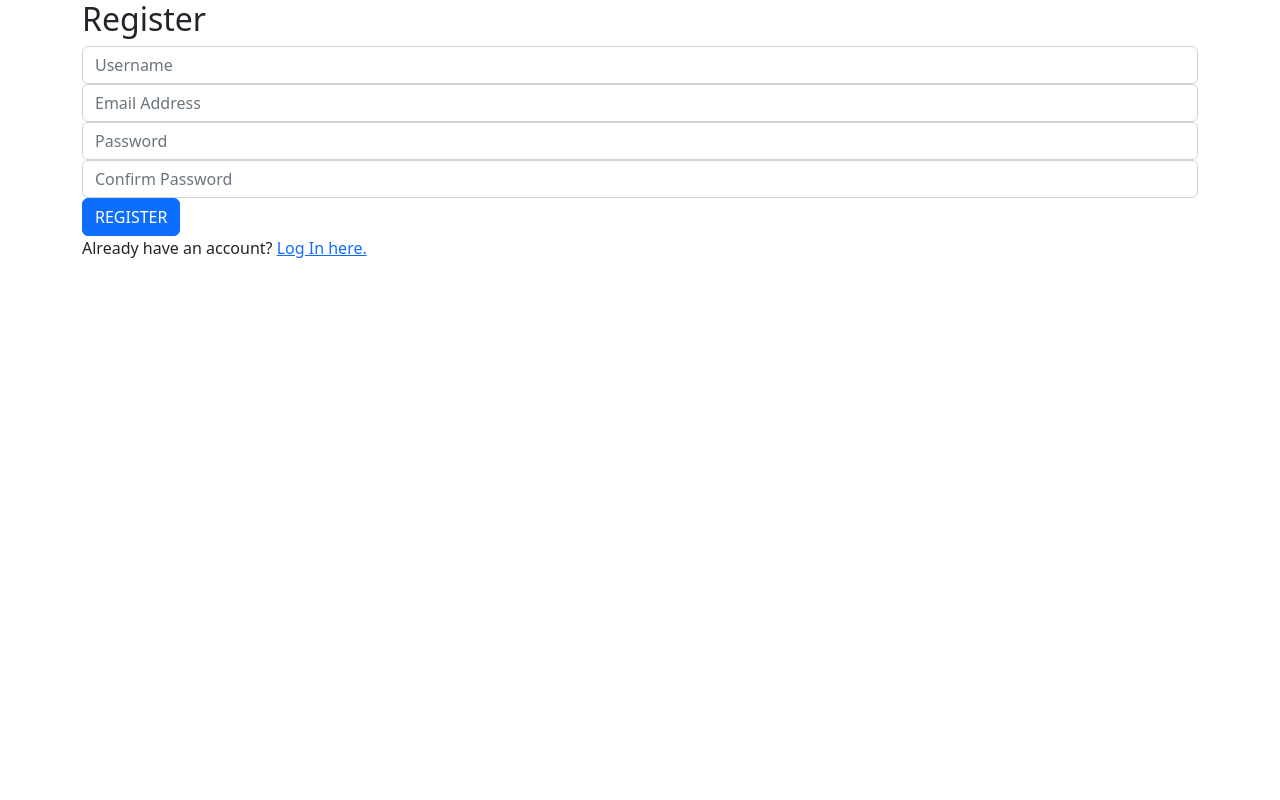
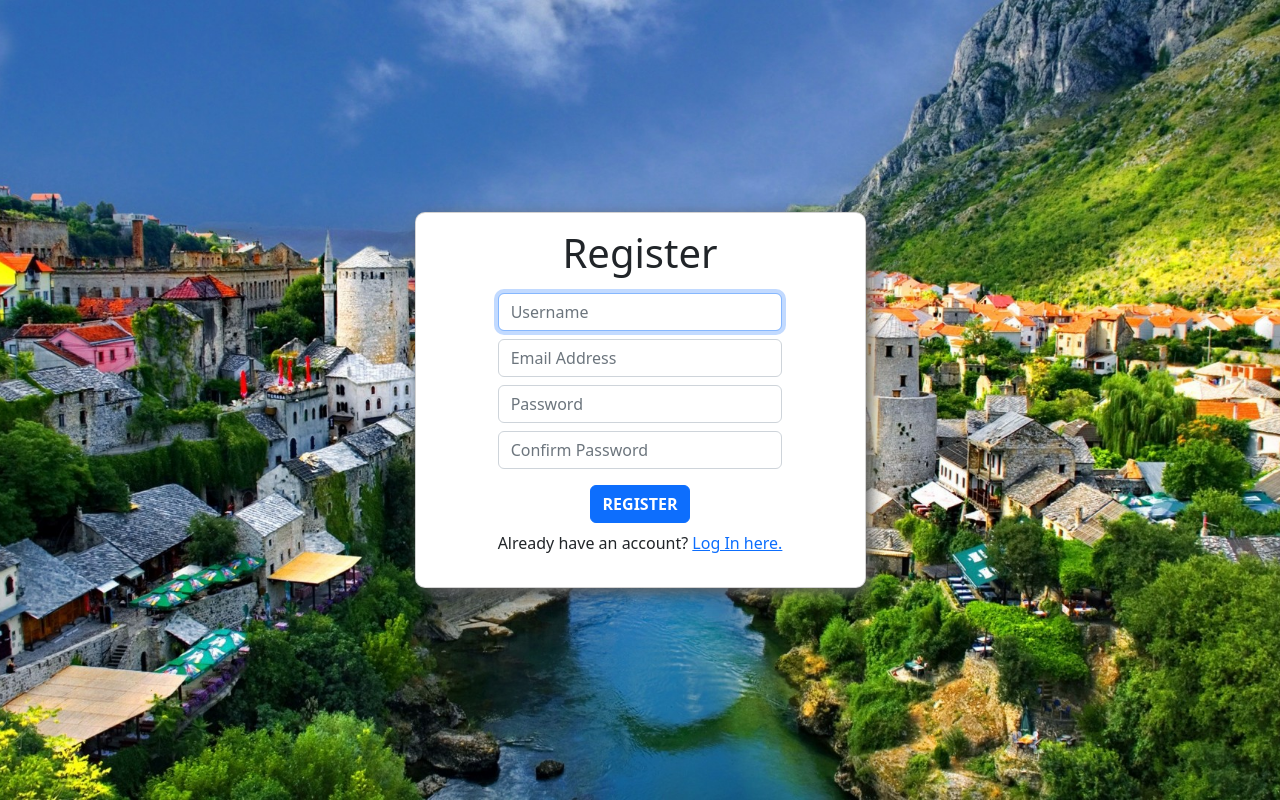
Before and after one commit to CamilaNieto-Centennial/landhop, a Django app: template landhop/templates/landhop/register.html in a window 1280 px wide. Run offline with Django 4.2, Linux system fonts and the light colour scheme; the template is opened without the code that fills it, so the values that code supplies are empty; parts of the project's set-up code (start-up, migrations or seed data) failed here and were passed over.

Commit message:
Styles created in Login & Register Pages, Register fixed authentication(Part 2)

```diff
--- a/landhop/static/landhop/styles.css
+++ b/landhop/static/landhop/styles.css
@@ -0,0 +1,61 @@
+/* Login & Register background image*/
+.background-image {
+    background-image: url('./landscape5.jpg');
+    background-size: cover;
+    background-repeat: no-repeat;
+    height: 100vh;
+    background-position: 53%; /*ONLY landscape*/
+}
+
+/* Login & Register Card */
+.card {
+    display: flex; justify-content: center; align-items: center;
+    overflow: hidden;
+    box-shadow: 5px 5px 15px #5e5d5d;
+    border-radius: 10px;
+}
+
+/* Buttons */
+.btn {
+    font-weight: bold;
+}
+
+
+
+/*--- MEDIA QUERIES --*/
+
+@media (max-width: 1200px) {
+
+
+
+}
+
+
+@media (max-width: 992px) {
+
+
+
+}
+
+
+@media (max-width: 768px) {
+    /* Background Image */
+    .background-image {
+        /*travel*/
+        /*background-position: 8%;*/
+    }
+
+
+}
+
+
+@media (max-width: 576px) {
+    /* Background Image */
+    .background-image {
+        /*travel*/
+        /*background-position: 20%;*/
+    }
+
+
+
+}
--- a/landhop/templates/landhop/layout.html
+++ b/landhop/templates/landhop/layout.html
@@ -14,9 +14,7 @@
         {% endblock %}
     </head>
     <body>
-        <div class="container">
-            {% block body %}
-            {% endblock %}
-        </div>
+        {% block body %}
+        {% endblock %}
     </body>
 </html>
--- a/landhop/templates/landhop/register.html
+++ b/landhop/templates/landhop/register.html
@@ -1,30 +1,39 @@
 {% extends "landhop/layout.html" %}
 
 {% block body %}
-
-    <h2>Register</h2>
-
+    <div class="background-image">
+        <div class="container">
+            <div class="row" style="height: 100vh;">
+                <div class="col-10 col-sm-9 col-md-7 col-lg-5 col-xl-5 my-auto mx-auto">
+                    <div class="card text-center">
+                        <div class="card-body">
+                            <h1 class="card-title mb-3">Register</h1>
                             {% if message %}
-        <div>{{ message }}</div>
+                                <div class="mb-2">{{ message }}</div>
                             {% endif %}
 
                             <form action="{% url 'register' %}" method="post">
                                 {% csrf_token %}
                                 <div class="form-group">
-            <input class="form-control" type="text" name="username" placeholder="Username">
+                                    <input autofocus class="form-control mb-2" type="text" name="username" placeholder="Username">
                                 </div>
                                 <div class="form-group">
-            <input class="form-control" type="email" name="email" placeholder="Email Address">
+                                    <input autofocus class="form-control mb-2" type="email" name="email" placeholder="Email Address">
                                 </div>
                                 <div class="form-group">
-            <input class="form-control" type="password" name="password" placeholder="Password">
+                                    <input class="form-control mb-2" type="password" name="password" placeholder="Password">
                                 </div>
                                 <div class="form-group">
-            <input class="form-control" type="password" name="confirmation" placeholder="Confirm Password">
+                                    <input class="form-control mb-3" type="password" name="confirmation" placeholder="Confirm Password">
                                 </div>
-        <input class="btn btn-primary" type="submit" value="REGISTER">
+                                <input class="btn btn-primary mb-2" type="submit" value="REGISTER">
                             </form>
-
-    Already have an account? <a href="{% url 'login' %}">Log In here.</a>
+                            <p>Already have an account? <a href="{% url 'login' %}">Log In here.</a></p>
+                        </div>
+                    </div>
+                </div>
+            </div>
+        </div>
+    </div>
 
 {% endblock %}
--- a/landhop/views.py
+++ b/landhop/views.py
@@ -52,12 +52,14 @@ def register(request):
         password = request.POST["password"]
         confirmation = request.POST["confirmation"]
         print("Username: ", username)
+        print("Email: ", email)
+        print("Password: ", password)
+        print("Confirmation: ", confirmation)
 
-        if username or email or password or confirmation == '':
+        if username == '' or email == '' or password == '' or confirmation == '':
             return render(request, "landhop/register.html", {
                 "message": "Please fill out all spaces"
             })
-
 
         if password != confirmation:
             return render(request, "landhop/register.html", {
```
Also changed, not shown: landhop/templates/landhop/login.html (+20 -8 lines), db.sqlite3, landhop/static/landhop/landscape5.jpg (added), landhop/static/landhop/travel1.jpg (added). Lines whose indentation alone changed are shown as unchanged.
